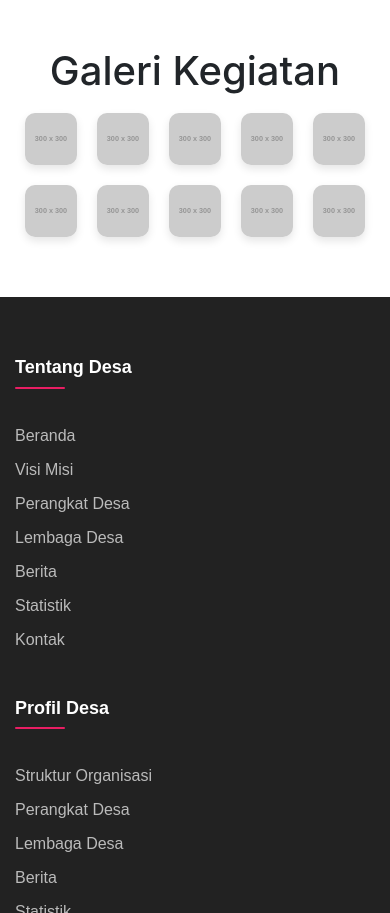
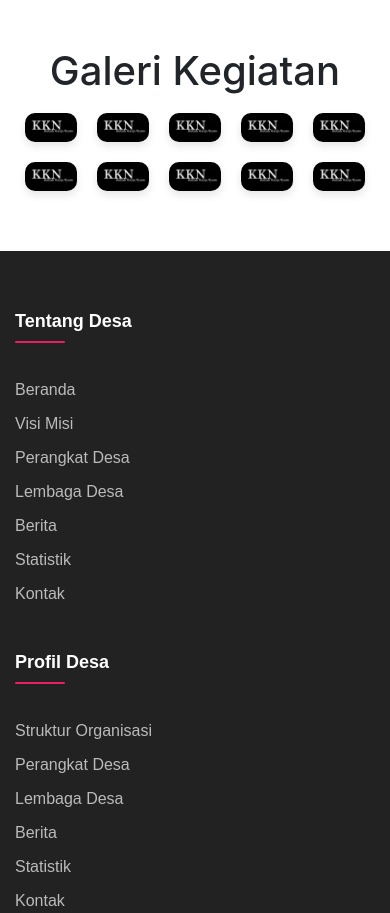
Before and after one commit to Kebarrrr/WebDesa, a plain HTML site: page index.html in a window 390 px wide. Shown: the part 3087-4000 px from the top of the page. Drawn offline with nearby package versions, Linux system fonts and the light colour scheme; placeholder pictures from the web are drawn by us.

Commit message:
Update Hamburger

```diff
--- a/index.html
+++ b/index.html
@@ -181,34 +181,34 @@
             <h1 class="text-center">Galeri Kegiatan</h1>
             <div class="gallery">
                 <div class="gallery-item">
-                    <img src="https://via.placeholder.com/300" alt="Image 1">
+                    <img src="public/img/dummyKKN.png" alt="Image 1">
                 </div>
                 <div class="gallery-item">
-                    <img src="https://via.placeholder.com/300" alt="Image 2">
+                    <img src="public/img/dummyKKN.png" alt="Image 2">
                 </div>
                 <div class="gallery-item">
-                    <img src="https://via.placeholder.com/300" alt="Image 3">
+                    <img src="public/img/dummyKKN.png" alt="Image 3">
                 </div>
                 <div class="gallery-item">
-                    <img src="https://via.placeholder.com/300" alt="Image 4">
+                    <img src="public/img/dummyKKN.png" alt="Image 4">
                 </div>
                 <div class="gallery-item">
-                    <img src="https://via.placeholder.com/300" alt="Image 5">
+                    <img src="public/img/dummyKKN.png" alt="Image 5">
                 </div>
                 <div class="gallery-item">
-                    <img src="https://via.placeholder.com/300" alt="Image 6">
+                    <img src="public/img/dummyKKN.png" alt="Image 6">
                 </div>
                 <div class="gallery-item">
-                    <img src="https://via.placeholder.com/300" alt="Image 7">
+                    <img src="public/img/dummyKKN.png" alt="Image 7">
                 </div>
                 <div class="gallery-item">
-                    <img src="https://via.placeholder.com/300" alt="Image 8">
+                    <img src="public/img/dummyKKN.png" alt="Image 8">
                 </div>
                 <div class="gallery-item">
-                    <img src="https://via.placeholder.com/300" alt="Image 9">
+                    <img src="public/img/dummyKKN.png" alt="Image 9">
                 </div>
                 <div class="gallery-item">
-                    <img src="https://via.placeholder.com/300" alt="Image 10">
+                    <img src="public/img/dummyKKN.png" alt="Image 10">
                 </div>
             </div>
         </div>
@@ -402,8 +402,10 @@
     <script src="https://stackpath.bootstrapcdn.com/bootstrap/4.5.2/js/bootstrap.min.js"></script>
     <script src="public\js\dropdown.js"></script>
     <script src="public\js\event.js"></script>
+    <script src="public\js\hamburger.js"></script>
     <script src="public\js\carousel.js"></script>
     <script src="https://maxcdn.bootstrapcdn.com/bootstrap/5.3.0/js/bootstrap.min.js"></script>
+    <script src="https://stackpath.bootstrapcdn.com/bootstrap/5.1.3/js/bootstrap.min.js"></script>
     <script>
       AOS.init();
     </script>
--- a/public/css/style.css
+++ b/public/css/style.css
@@ -200,3 +200,8 @@
   border-radius: 10px;
   box-shadow: 0 4px 8px rgba(0, 0, 0, 0.1);
 }
+.gallery-item:hover {
+  z-index: 10;
+  transform: scale(1.1);
+  transition: transform 0.3s;
+}
--- /dev/null
+++ b/public/js/hamburger.js
@@ -0,0 +1,5 @@
+$(document).ready(function () {
+    $('.navbar-toggler').click(function () {
+        $('#navbarSupportedContent').toggleClass('show');
+    });
+});
```
